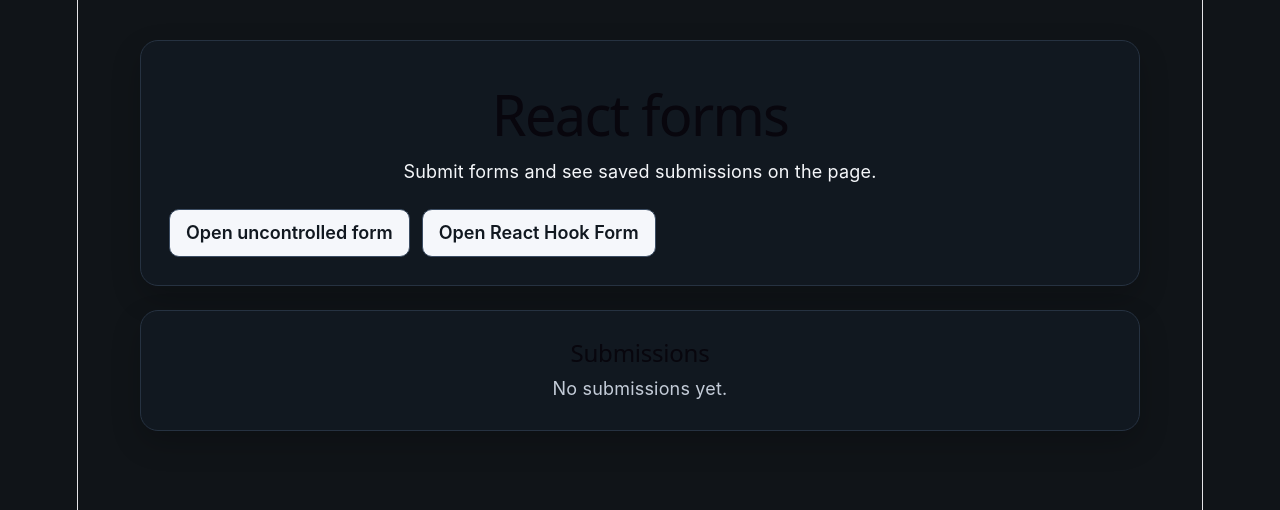
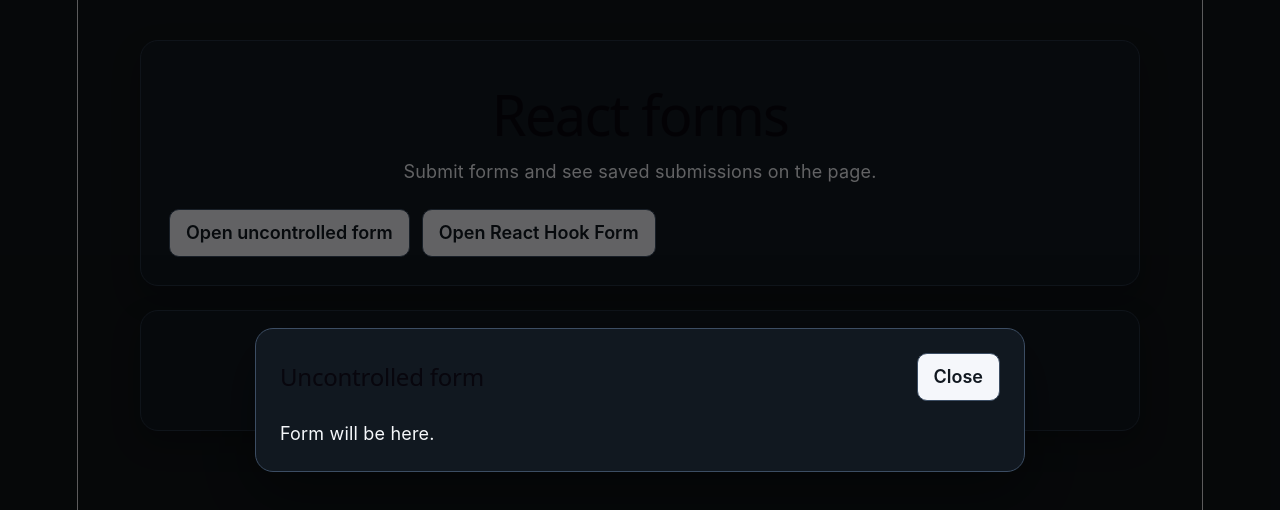
Before and after one commit to Ola793/react-class-components, a React (Vite) app in the folder react-forms/: page / in a window 1280 px wide. Both pictures are taken after a click on the button "Open uncontrolled form". Shown: the top 510 px of the page. Built offline with nearby package versions, Linux system fonts and the light colour scheme.

Commit message:
feat: add reusable modal

```diff
--- a/react-forms/src/App.css
+++ b/react-forms/src/App.css
@@ -103,3 +103,36 @@ button:hover {
 .password-strength .valid {
   color: #86efac;
 }
+
+.modal-overlay {
+  position: fixed;
+  inset: 0;
+  z-index: 20;
+  display: grid;
+  place-items: center;
+  padding: 24px;
+  background: rgb(0 0 0 / 60%);
+}
+
+.modal {
+  width: min(720px, 100%);
+  max-height: calc(100vh - 48px);
+  overflow-y: auto;
+  padding: 24px;
+  background: #111820;
+  border: 1px solid #3c4d63;
+  border-radius: 18px;
+  box-shadow: 0 20px 60px rgb(0 0 0 / 40%);
+}
+
+.modal__header {
+  display: flex;
+  align-items: center;
+  justify-content: space-between;
+  gap: 16px;
+  margin-bottom: 20px;
+}
+
+.modal__header h2 {
+  margin: 0;
+}
--- a/react-forms/src/App.tsx
+++ b/react-forms/src/App.tsx
@@ -1,8 +1,13 @@
 import { useFormStore } from './store/formStore';
 import './App.css';
+import { useState } from 'react';
+import { Modal } from './components/Modal';
 
 function App() {
   const submissions = useFormStore((state) => state.submissions);
+  const [modalType, setModalType] = useState<'uncontrolled' | 'hook-form' | null>(
+  null
+);
 
   return (
     <main className="app">
@@ -11,8 +16,13 @@ function App() {
         <p>Submit forms and see saved submissions on the page.</p>
 
         <div className="actions">
-          <button type="button">Open uncontrolled form</button>
-          <button type="button">Open React Hook Form</button>
+          <button type="button" onClick={() => setModalType('uncontrolled')}>
+            Open uncontrolled form
+          </button>
+
+          <button type="button" onClick={() => setModalType('hook-form')}>
+            Open React Hook Form
+          </button>
         </div>
       </section>
 
@@ -43,6 +53,14 @@ function App() {
           </div>
         )}
       </section>
+      {modalType && (
+        <Modal
+          title={modalType === 'uncontrolled' ? 'Uncontrolled form' : 'React Hook Form'}
+          onClose={() => setModalType(null)}
+        >
+          <p>Form will be here.</p>
+        </Modal>
+      )}
     </main>
   );
 }
--- /dev/null
+++ b/react-forms/src/components/Modal.tsx
@@ -0,0 +1,94 @@
+import { type ReactNode, useEffect, useRef } from 'react';
+import { createPortal } from 'react-dom';
+
+interface ModalProps {
+  title: string;
+  children: ReactNode;
+  onClose: () => void;
+}
+
+const focusableSelector =
+  'button, [href], input, select, textarea, [tabindex]:not([tabindex="-1"])';
+
+export function Modal({ title, children, onClose }: ModalProps) {
+  const modalRef = useRef<HTMLDivElement>(null);
+  const previousActiveElement = useRef<HTMLElement | null>(null);
+
+  useEffect(() => {
+    previousActiveElement.current = document.activeElement as HTMLElement | null;
+
+    const focusableElements =
+      modalRef.current?.querySelectorAll<HTMLElement>(focusableSelector);
+
+    focusableElements?.[0]?.focus();
+
+    const handleKeyDown = (event: KeyboardEvent) => {
+      if (event.key === 'Escape') {
+        onClose();
+      }
+
+      if (event.key !== 'Tab') {
+        return;
+      }
+
+      const elements = Array.from(
+        modalRef.current?.querySelectorAll<HTMLElement>(focusableSelector) ?? []
+      );
+
+      if (elements.length === 0) {
+        return;
+      }
+
+      const firstElement = elements[0];
+      const lastElement = elements[elements.length - 1];
+
+      if (event.shiftKey && document.activeElement === firstElement) {
+        event.preventDefault();
+        lastElement.focus();
+      }
+
+      if (!event.shiftKey && document.activeElement === lastElement) {
+        event.preventDefault();
+        firstElement.focus();
+      }
+    };
+
+    document.addEventListener('keydown', handleKeyDown);
+
+    return () => {
+      document.removeEventListener('keydown', handleKeyDown);
+      previousActiveElement.current?.focus();
+    };
+  }, [onClose]);
+
+  const handleOverlayClick = () => {
+    onClose();
+  };
+
+  const handleDialogClick = (event: React.MouseEvent) => {
+    event.stopPropagation();
+  };
+
+  return createPortal(
+    <div className="modal-overlay" onClick={handleOverlayClick}>
+      <div
+        aria-modal="true"
+        aria-labelledby="modal-title"
+        className="modal"
+        ref={modalRef}
+        role="dialog"
+        onClick={handleDialogClick}
+      >
+        <div className="modal__header">
+          <h2 id="modal-title">{title}</h2>
+          <button type="button" onClick={onClose}>
+            Close
+          </button>
+        </div>
+
+        {children}
+      </div>
+    </div>,
+    document.body
+  );
+}
```
